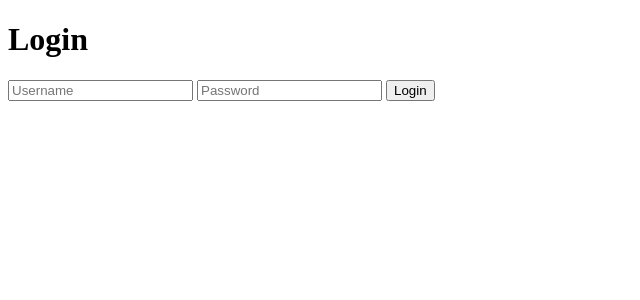
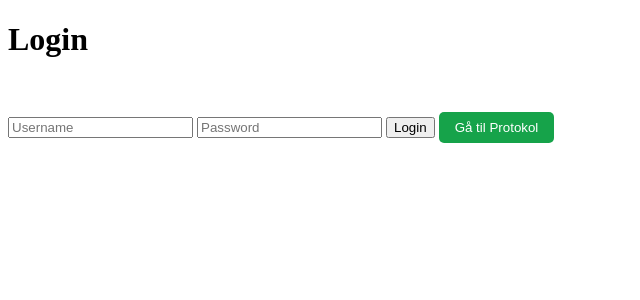
Before and after one commit to BaranSh28/NEWAPP2, a SvelteKit app: page /login in a window 1280 px wide. Shown: the top 300 px of the page, without its empty margins (0-640 px from the left). Built offline with nearby package versions, Linux system fonts and the light colour scheme.

Commit message:
Update +page.svelte

```diff
--- a/src/routes/login/+page.svelte
+++ b/src/routes/login/+page.svelte
@@ -22,3 +22,8 @@
 <input type="password" placeholder="Password" bind:value={password} />
 <button on:click={handleLogin}>Login</button>
 {#if error}<p style="color:red">{error}</p>{/if}
+<a href="/protocol">
+	<button style="margin-top: 2rem; padding: 0.5rem 1rem; background-color: #16a34a; color: white; border: none; border-radius: 5px;">
+		Gå til Protokol
+	</button>
+</a>
```
